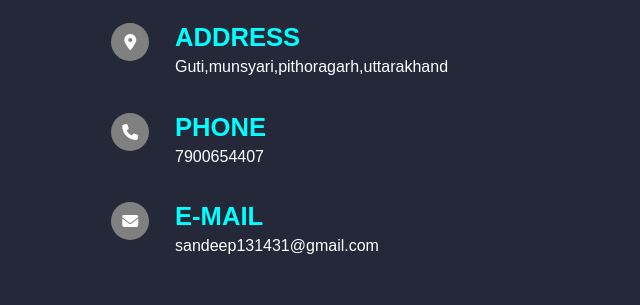
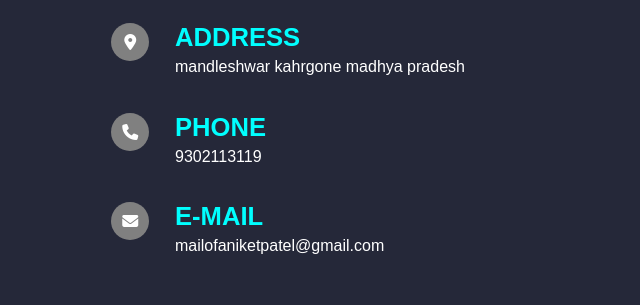
Before and after one commit to itsanik1201/webnest, a plain HTML site: page index.html in a window 1280 px wide. Shown: the part 3077-3382 px from the top of the page, 17-657 px from the left. Drawn offline with nearby package versions, Linux system fonts and the light colour scheme.

Commit message:
Update index.html

```diff
--- a/index.html
+++ b/index.html
@@ -199,7 +199,7 @@
                     </div>
                     <div class="address">
                         <h2>ADDRESS</h2>
-                        <p>Guti,munsyari,pithoragarh,uttarakhand</p>
+                        <p>mandleshwar kahrgone madhya pradesh</p>
 
                     </div>
                 </div>
@@ -209,7 +209,7 @@
                     </div>
                     <div class="address">
                         <h2>PHONE</h2>
-                        <p>7900654407</p>
+                        <p>9302113119</p>
                     </div>
                 </div>
                 <div class="smallbox">
@@ -218,7 +218,7 @@
                     </div>
                     <div class="address">
                         <h2>E-MAIL</h2>
-                        <p>sandeep131431@gmail.com</p>
+                        <p>mailofaniketpatel@gmail.com</p>
 
                     </div>
                 </div>
```
